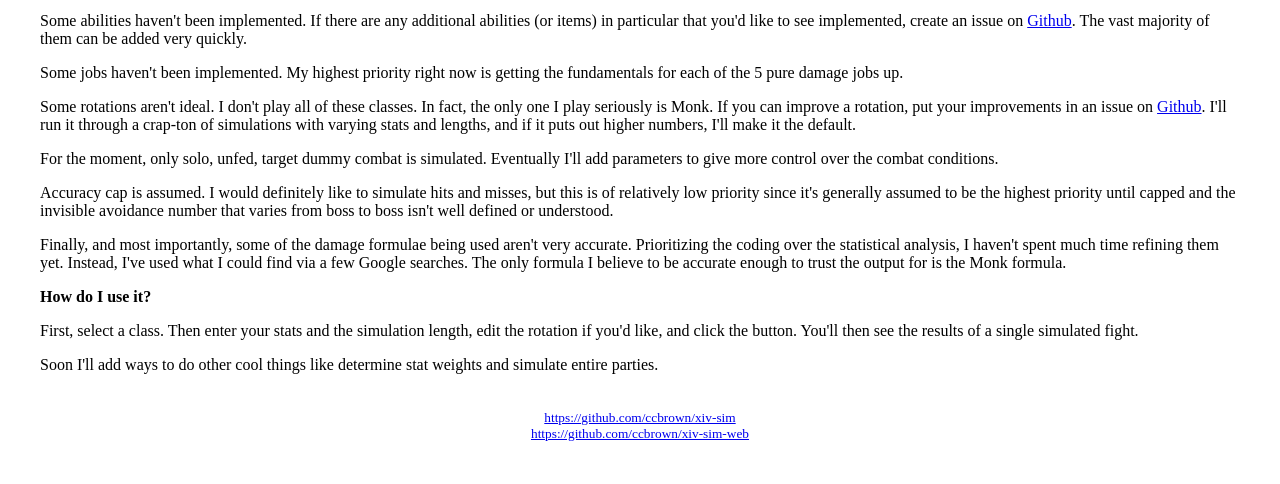
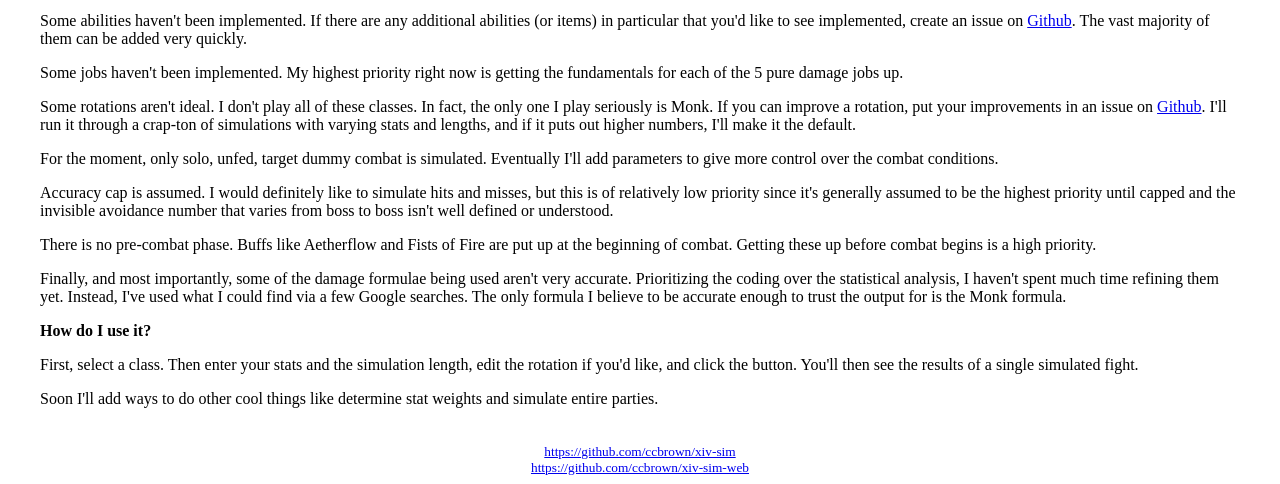
Before and after one commit to ccbrown/xiv-sim-web, a PHP site: page / in a window 1280 px wide. Shown: the part 338-822 px from the top of the page. Before the commit the page ends 779 px from the top, so only its background shows below. Run offline with PHP 8.4, Linux system fonts and the light colour scheme.

Commit message:
add paragraph about pre-combat phase

```diff
--- a/render_home.inc.php
+++ b/render_home.inc.php
@@ -29,6 +29,8 @@ function render_home() {
 
 	<p>Accuracy cap is assumed. I would definitely like to simulate hits and misses, but this is of relatively low priority since it's generally assumed to be the highest priority until capped and the invisible avoidance number that varies from boss to boss isn't well defined or understood.</p>
 
+	<p>There is no pre-combat phase. Buffs like Aetherflow and Fists of Fire are put up at the beginning of combat. Getting these up before combat begins is a high priority.</p>
+
 	<p>Finally, and most importantly, some of the damage formulae being used aren't very accurate. Prioritizing the coding over the statistical analysis, I haven't spent much time refining them yet. Instead, I've used what I could find via a few Google searches. The only formula I believe to be accurate enough to trust the output for is the Monk formula.</p>
 
 	<b>How do I use it?</b>
```
